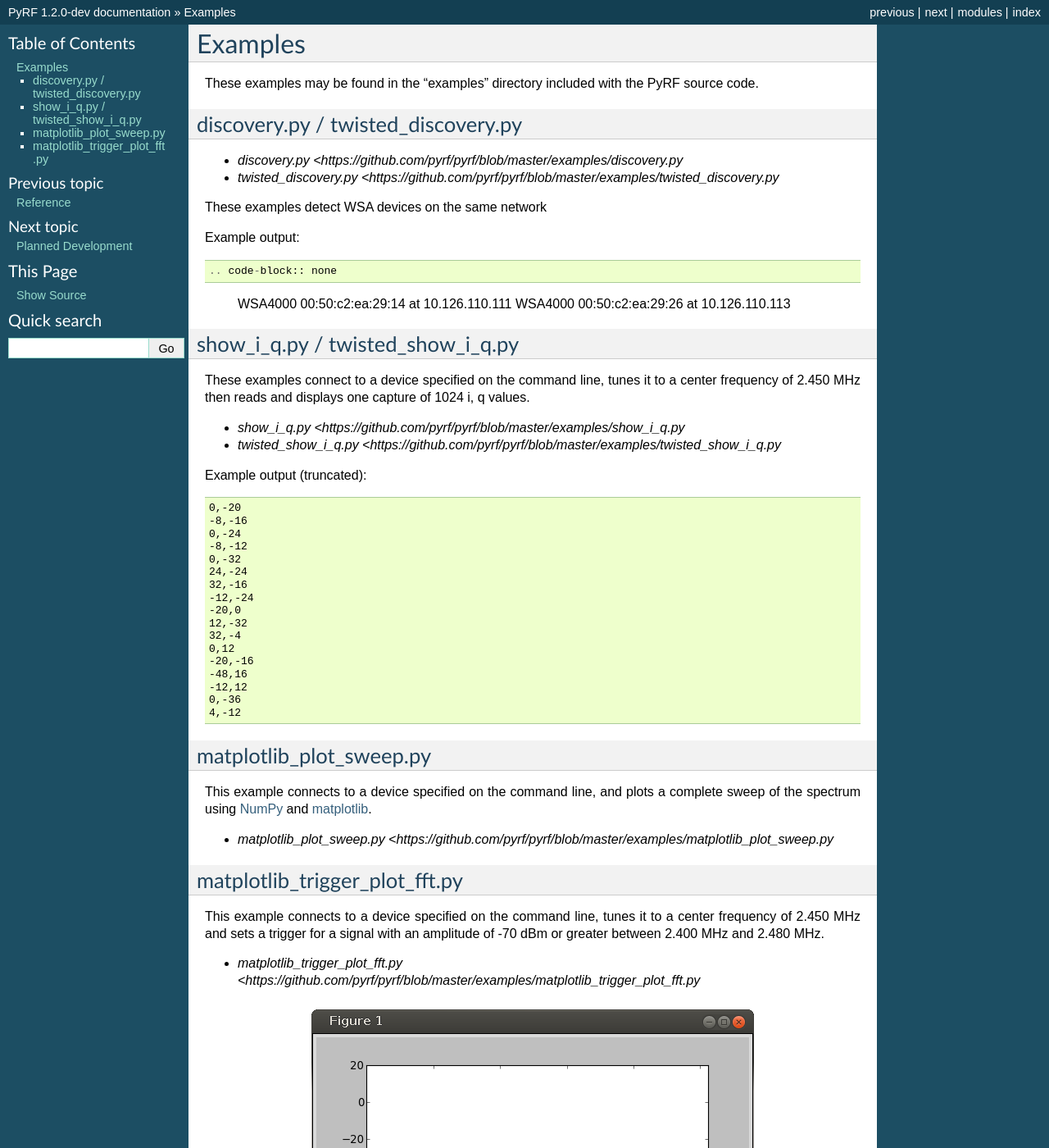
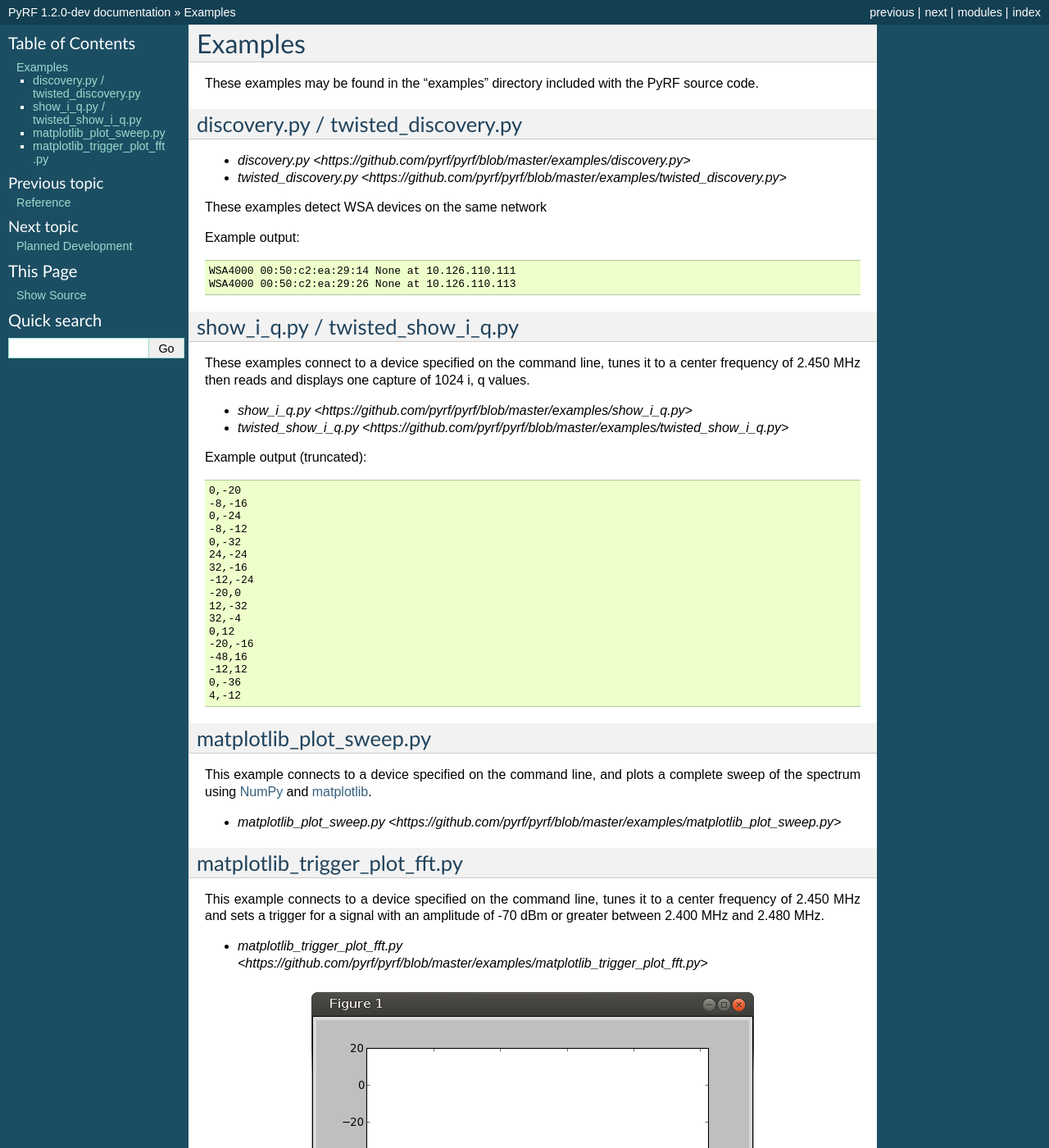
Before and after one commit to pyrf/pyrf, a Sphinx documentation site: the page built from docs/examples.rst, in a window 1280 px wide and 1400 px high. Shown: the whole window at 82% size. Built offline with Sphinx 7.4.7, drawn with Linux system fonts in a browser that asks for light colours.

Commit message:
fix example docs

```diff
--- a/docs/examples.rst
+++ b/docs/examples.rst
@@ -9,17 +9,17 @@
 discovery.py / twisted_discovery.py
 -----------------------------------
 
-* `discovery.py <https://github.com/pyrf/pyrf/blob/master/examples/discovery.py`
-* `twisted_discovery.py <https://github.com/pyrf/pyrf/blob/master/examples/twisted_discovery.py`
+* `discovery.py <https://github.com/pyrf/pyrf/blob/master/examples/discovery.py>`
+* `twisted_discovery.py <https://github.com/pyrf/pyrf/blob/master/examples/twisted_discovery.py>`
 
 These examples detect WSA devices on the same network
 
-Example output::
+Example output:
 
 .. code-block:: none
 
-    WSA4000 00:50:c2:ea:29:14 at 10.126.110.111
-    WSA4000 00:50:c2:ea:29:26 at 10.126.110.113
+   WSA4000 00:50:c2:ea:29:14 None at 10.126.110.111
+   WSA4000 00:50:c2:ea:29:26 None at 10.126.110.113
 
 
 show_i_q.py / twisted_show_i_q.py
@@ -29,8 +29,8 @@
 tunes it to a center frequency of 2.450 MHz
 then reads and displays one capture of 1024 i, q values.
 
-* `show_i_q.py <https://github.com/pyrf/pyrf/blob/master/examples/show_i_q.py`
-* `twisted_show_i_q.py <https://github.com/pyrf/pyrf/blob/master/examples/twisted_show_i_q.py`
+* `show_i_q.py <https://github.com/pyrf/pyrf/blob/master/examples/show_i_q.py>`
+* `twisted_show_i_q.py <https://github.com/pyrf/pyrf/blob/master/examples/twisted_show_i_q.py>`
 
 Example output (truncated):
 
@@ -61,7 +61,7 @@
 This example connects to a device specified on the command line,
 and plots a complete sweep of the spectrum using NumPy_ and matplotlib_.
 
-* `matplotlib_plot_sweep.py <https://github.com/pyrf/pyrf/blob/master/examples/matplotlib_plot_sweep.py`
+* `matplotlib_plot_sweep.py <https://github.com/pyrf/pyrf/blob/master/examples/matplotlib_plot_sweep.py>`
 
 .. _NumPy: http://numpy.scipy.org/
 .. _matplotlib: http://matplotlib.org/
@@ -75,7 +75,7 @@
 and sets a trigger for a signal with an amplitude of -70 dBm or
 greater between 2.400 MHz and 2.480 MHz.
 
-* `matplotlib_trigger_plot_fft.py <https://github.com/pyrf/pyrf/blob/master/examples/matplotlib_trigger_plot_fft.py`
+* `matplotlib_trigger_plot_fft.py <https://github.com/pyrf/pyrf/blob/master/examples/matplotlib_trigger_plot_fft.py>`
 
 .. figure:: plot_fft.png
    :alt: matplotlib_trigger_plot_fft screen shot
```
